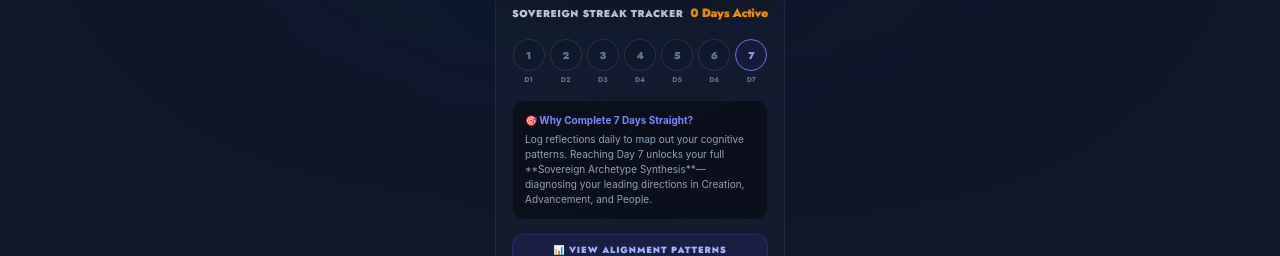
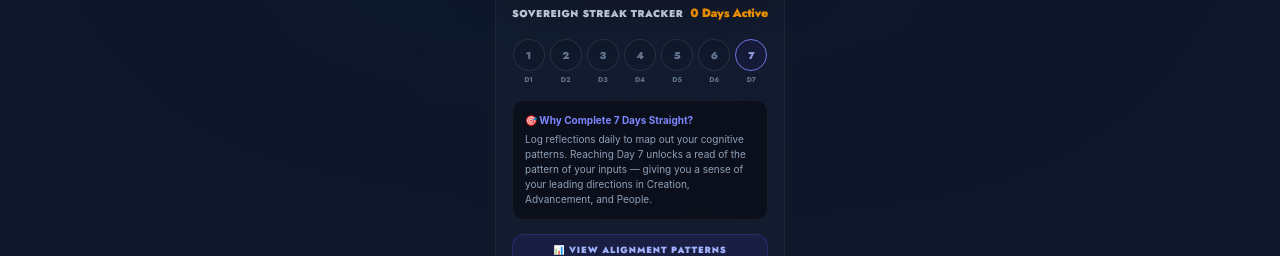
Before and after one commit to clarabean/truself-reveal, a React (Vite) app: page / in a window 1280 px wide. Shown: the part 696-952 px from the top of the page. Built offline with nearby package versions, Linux system fonts and the light colour scheme.

Commit message:
Update 7-day streak instructions text

```diff
--- a/src/App.jsx
+++ b/src/App.jsx
@@ -1083,7 +1083,7 @@ export default function App() {
 
   // Calculate most active domains from user discoveries to feed custom synthesis
   const generateArchetypeSynthesis = () => {
-    if (journalLogs.length === 0) return { title: "Diver Base", desc: "Start recording reflections in your journal tab to synthesize your personal sovereign leadership archetype." };
+    if (journalLogs.length === 0) return { title: "Diver Base", desc: "Start recording reflections in your journal tab to reveal your operating patterns." };
 
     // Tally active domains
     const tallies = {};
@@ -1707,7 +1707,7 @@ export default function App() {
               {/* Instructions Guide */}
               <div className="p-3 bg-black/40 border border-white/5 rounded-xl text-[10px] text-slate-400 leading-normal font-sans text-left">
                 <strong className="text-indigo-400 block mb-1">🎯 Why Complete 7 Days Straight?</strong>
-                Log reflections daily to map out your cognitive patterns. Reaching Day 7 unlocks your full **Sovereign Archetype Synthesis**—diagnosing your leading directions in Creation, Advancement, and People.
+                Log reflections daily to map out your cognitive patterns. Reaching Day 7 unlocks a read of the pattern of your inputs — giving you a sense of your leading directions in Creation, Advancement, and People.
               </div>
 
               {/* Archetype reading button triggers when they have history logged */}
```
